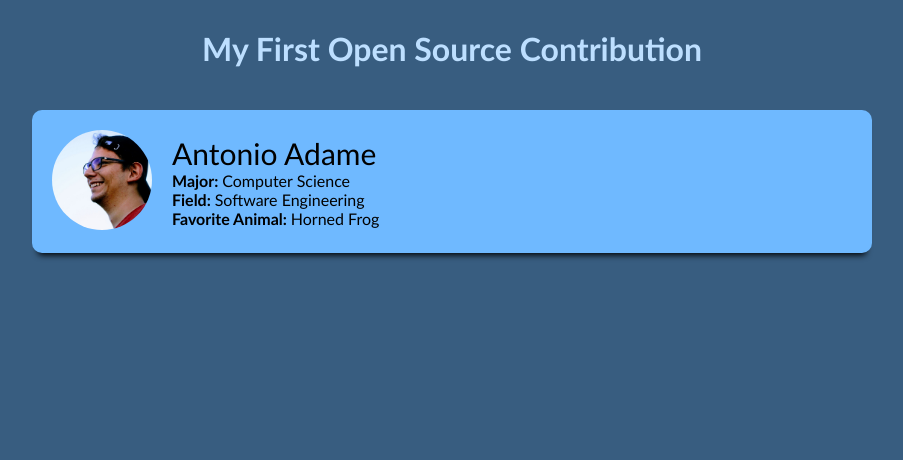
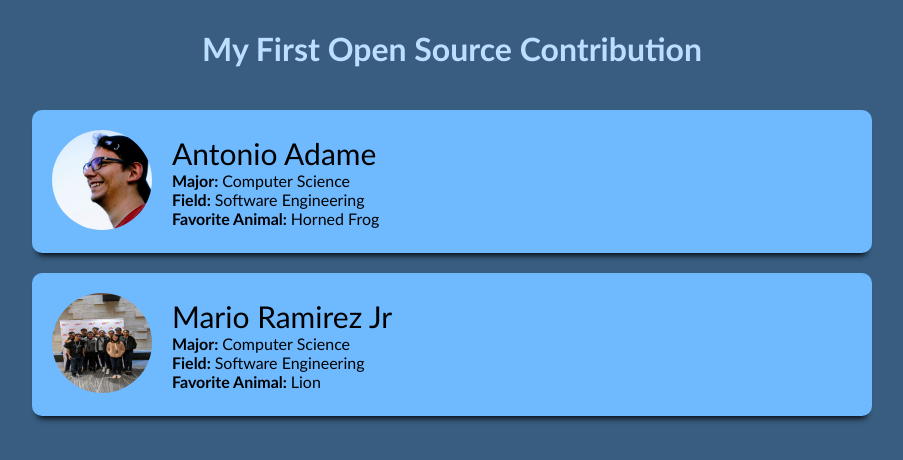
Before and after one commit to aadame3311/opensource-workshop, a plain HTML site: page index.html in a window 1280 px wide. Shown: the whole page, without its empty margins (188-1091 px from the left). Drawn offline with Linux system fonts and the light colour scheme.

Commit message:
added It'S A ME MARIOgit status!

```diff
--- a/index.html
+++ b/index.html
@@ -34,7 +34,21 @@
                 </div>
             </div>
             <!-- END OF SECTION -->
-
+            <div class="student-item">
+                <!-- profile image -->
+                <div class="profile-image">
+                    <img src='./assets/profile-pictures/mario.jpg' />
+                </div>
+                <!-- enter ssn below >:) -->
+                <div class="profile-info-container">
+                    <div class="profile-info">
+                        <div class="name">Mario Ramirez Jr</div>
+                        <div class="major"><b>Major: </b>Computer Science</div>
+                        <div class="field"><b>Field: </b>Software Engineering</div>
+                        <div class="favorite-animal"><b>Favorite Animal: </b> Lion</div>
+                    </div>
+                </div>
+            </div>
 
         </div>
     </div>
```
Also changed, not shown: assets/profile-pictures/mario.jpg (added), 1 other file.
